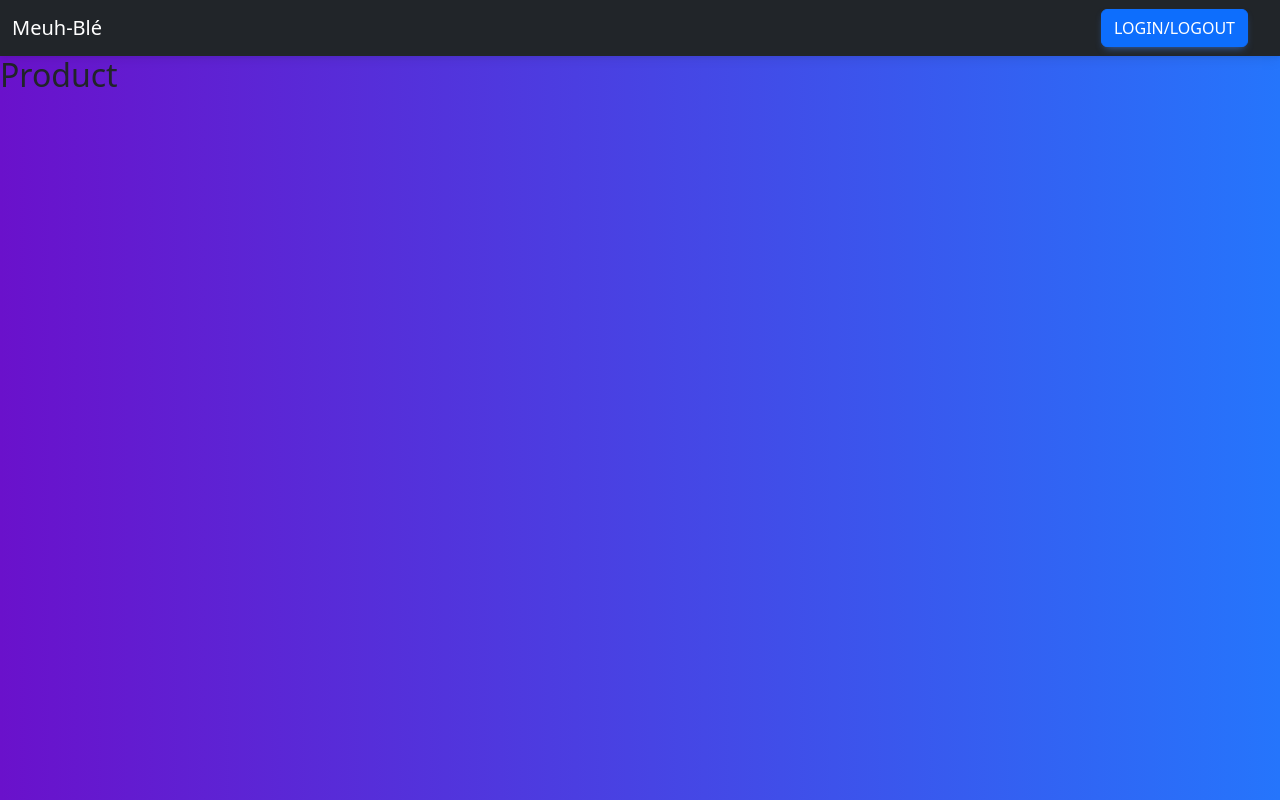
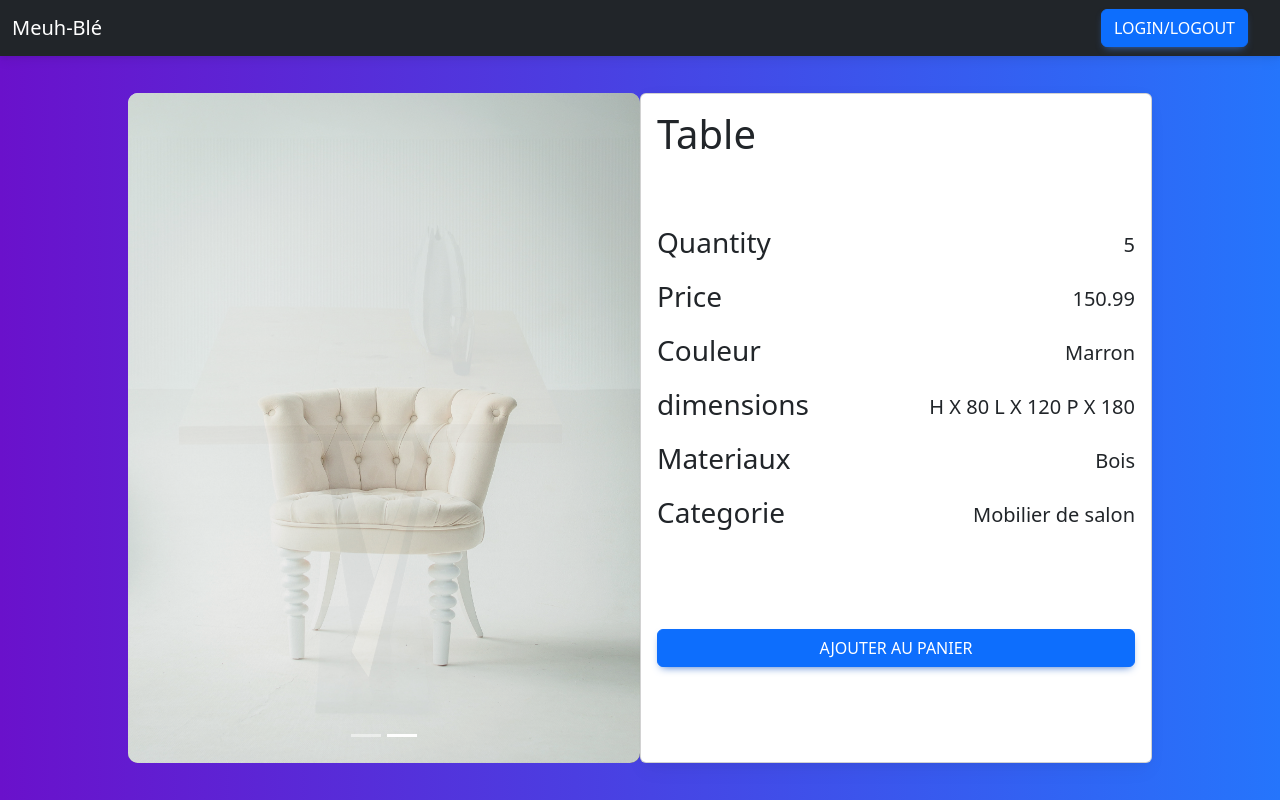
Before and after one commit to adatechschool/projet-collectif-plateforme-de-vente-de-meubles-meuh-ble-1, a React (Vite) app in the folder frontend/vite-project/: page /product in a window 1280 px wide. Built offline with nearby package versions, Linux system fonts and the light colour scheme.

Commit message:
add product page design

```diff
--- /dev/null
+++ b/frontend/vite-project/src/App.css
@@ -0,0 +1,4 @@
+.carousel-inner{
+    width: 100%;
+    height: 100%;
+}
--- a/frontend/vite-project/src/pages/Product.jsx
+++ b/frontend/vite-project/src/pages/Product.jsx
@@ -1,5 +1,66 @@
+import Carousel from "react-bootstrap/Carousel";
+import Image from 'react-bootstrap/Image';
+import Meuble from "../images/meuble1.jpg";
+import Stack from "react-bootstrap/Stack"
+import Table from "../images/table.jpg"
+import Card from "react-bootstrap/Card"
+import Button from "react-bootstrap/Button"
+
+
 const Product = () => {
-  return <h2>Product</h2>;
+
+  const exempleMeuble = {
+    name: "Table",
+    quantity: 5,
+    price: 150.99,
+    couleur: "Marron",
+    dimensions: {
+      height: 80,
+      width: 120,
+      length: 180
+    },
+    materiaux: "Bois",
+    categorie: "Mobilier de salon",
+  };
+
+
+  return <div className="d-flex justify-content-center align-items-center" style={{height: "calc(100vh - 56px)", width: "100wv"}}>
+    <div style={{ display: "flex", height: "90%", width: "80%"}} >
+      <Carousel style={{ height: "100%", width: "50%", overflow: "hidden", borderRadius: "10px"}} fade controls={false}>
+        <Carousel.Item style={{ height: "calc(100vh - 56px)", width: "100%"}} >
+          <Image  src={Table} style={{ height: "90%", width: "100%"}} fluid />
+        </Carousel.Item>
+        <Carousel.Item style={{ height: "calc(100vh - 56px)", width: "100%"}}>
+          <Image src={Meuble} style={{ height: "90%", width: "100%"}} fluid />
+        </Carousel.Item>
+      </Carousel>
+      <Card style={{ height: "100%", width: "50%"}}>
+        <Card.Body>
+          <Card.Title className="fs-1" style={{marginBottom: "15%"}}>
+            {exempleMeuble.name}
+          </Card.Title>
+          <Stack gap={4}>
+            {
+              Object.keys(exempleMeuble).slice(1).map((key, index) => {
+                if(key !== "dimensions"){
+                return <Stack direction="horizontal" gap={3} key={index}>
+                <Card.Subtitle className="fs-3 font-weight-bold text-capitalize" >{key}</Card.Subtitle>
+                <Card.Text className="fs-5 ms-auto">{exempleMeuble[key]}</Card.Text>
+                </Stack>
+                }
+                return <Stack direction="horizontal" gap={3} key={index}>
+
+                  <Card.Subtitle className="fs-3 ">{key}</Card.Subtitle>
+                      <Card.Text className="fs-5 ms-auto">H X {exempleMeuble[key].height} L X {exempleMeuble[key].width} P X {exempleMeuble[key].length}</Card.Text>
+                </Stack>
+              })
+            }
+            <Button style={{marginTop: "75px"}}>Ajouter au panier</Button>
+            </Stack>
+        </Card.Body>
+      </Card>
+    </div>
+  </div>;
 };
 
 export default Product;
```
Also changed, not shown: frontend/vite-project/src/images/table.jpg (added), 1 other file (tests, documents, lock files or other folders).
